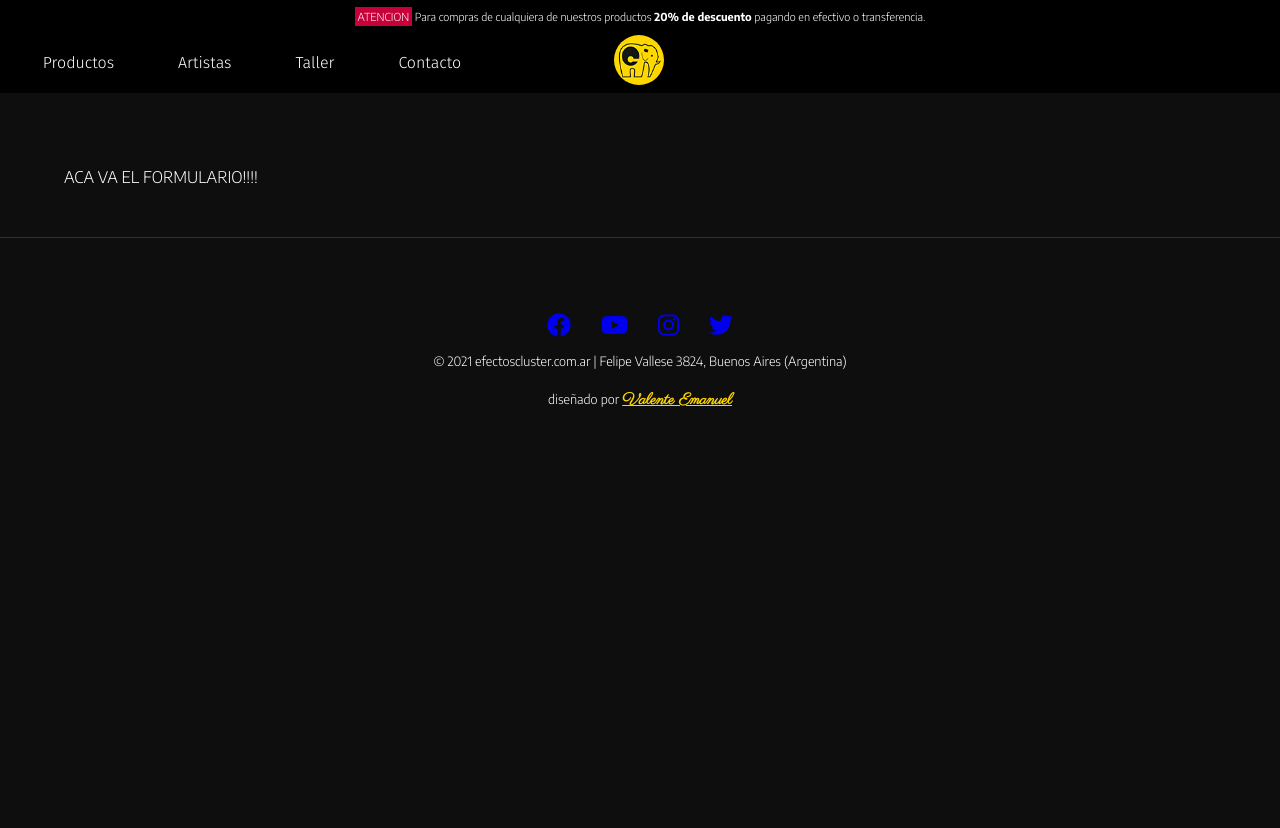
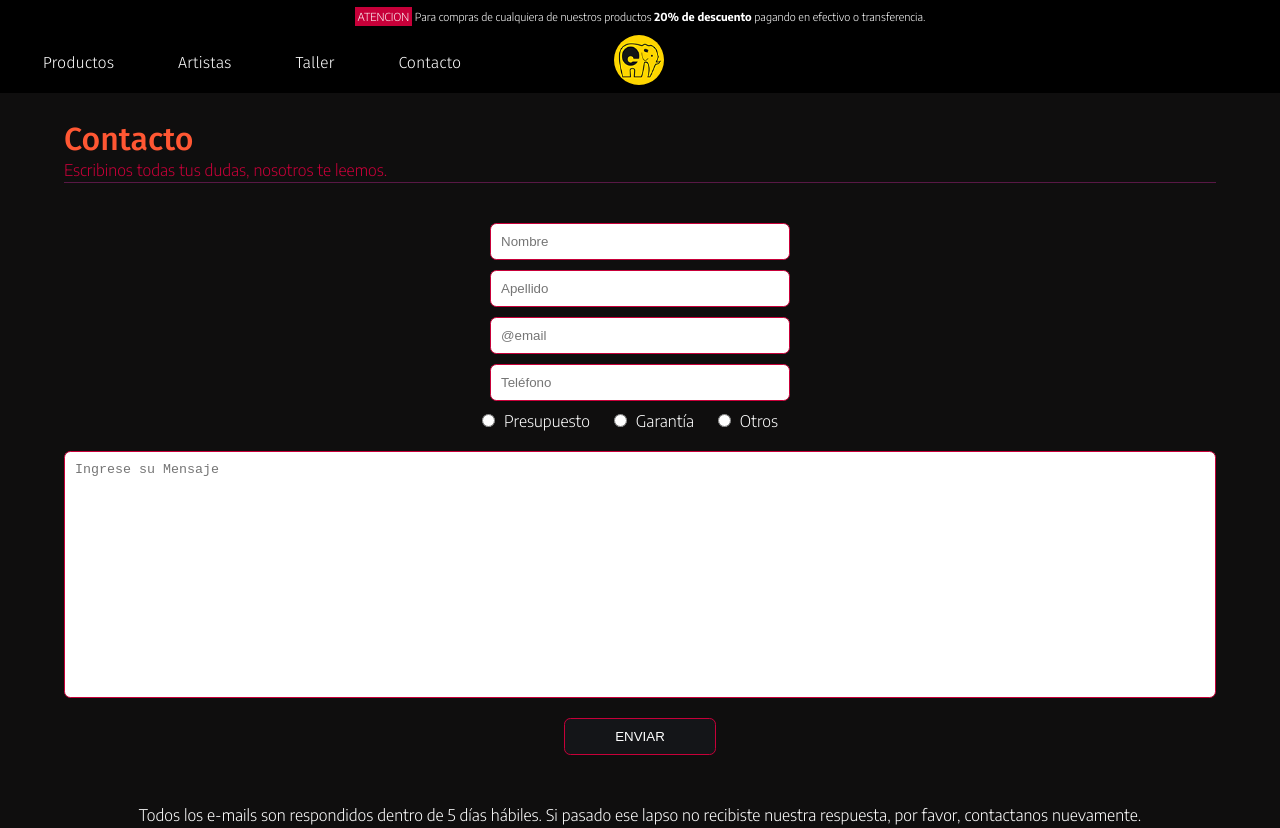
Before and after one commit to emavalente/Proyecto-Final---Cluster-Efectos, a plain HTML site: page pages/contacto.html in a window 1280 px wide. Shown: the top 828 px of the page. Before the commit the page ends 800 px from the top, so only its background shows below. Drawn offline with Linux system fonts and the light colour scheme.

Commit message:
armo estructura de Contactos - falta definir

```diff
--- a/css/style.css
+++ b/css/style.css
@@ -480,6 +480,55 @@ ul {
     height: 50px;
     margin: 20px; }
 
+.contactoForm {
+  width: 100%;
+  margin-bottom: 50px;
+  display: flex;
+  flex-direction: column;
+  align-items: center;
+  font-size: clamp(0.7rem, 4vw, 1rem);
+  color: #ffffff; }
+  .contactoForm .datosUs {
+    width: 100%;
+    display: flex;
+    flex-direction: column;
+    align-items: center; }
+    .contactoForm .datosUs input {
+      width: 100%;
+      max-width: 300px;
+      padding: 10px;
+      margin-bottom: 10px;
+      border: solid 1px #c70039;
+      border-radius: 0.4rem; }
+      .contactoForm .datosUs input:focus {
+        outline-color: #c70039;
+        background-color: #ffffff; }
+  .contactoForm .tipoMsn {
+    margin-bottom: 20px; }
+    .contactoForm .tipoMsn .label {
+      margin-left: 5px;
+      margin-right: 20px; }
+  .contactoForm .textMsn {
+    width: 100%;
+    margin-bottom: 20px;
+    display: flex;
+    flex-direction: column; }
+    .contactoForm .textMsn textarea {
+      padding: 10px;
+      border: solid 1px #c70039;
+      border-radius: 0.4rem;
+      resize: none; }
+      .contactoForm .textMsn textarea:focus {
+        outline-color: #c70039;
+        background-color: #ffffff; }
+  .contactoForm .boton .btnEnviar {
+    padding: 10px 50px;
+    background-color: #141518;
+    border: solid 1px #c70039;
+    border-radius: 0.4rem;
+    color: #ffffff;
+    text-transform: uppercase; }
+
 /* Estilos Footer */
 footer {
   border-top: 1px solid #581845;
--- a/pages/contacto.html
+++ b/pages/contacto.html
@@ -47,27 +47,51 @@
       </nav>
     </div>
     <main>
+      <section class="centrado seccionColumna">
         <div class="boxTituloSeccion">
           <h2 class="tituloSeccion">Contacto</h2>
           <p>Escribinos todas tus dudas, nosotros te leemos.</p>
         </div>
-        <section class="centrado">
-            ACA VA EL FORMULARIO!!!!
-        </section>
+        <form action="" class="contactoForm">
+          <div class="datosUs">
+            <input type="text" name="nombre" id="nombre" class="input" placeholder="Nombre" />
+            <input type="text" name="apellido" id="apellido" class="input" placeholder="Apellido" />
+          </div>
+          <div class="datosUs">
+            <input type="email" name="email" id="email" class="input" placeholder="@email" />
+            <input type="tel" name="telefono" id="telefono" class="input" placeholder="Teléfono" />
+          </div>
+          <div class="tipoMsn">
+            <input type="radio" name="tipo" id="presupuesto" class="radio" />
+            <label for="presupuesto" class="label">Presupuesto</label>
+            <input type="radio" name="tipo" id="garantia" class="radio" />
+            <label for="garantia" class="label">Garantía</label>
+            <input type="radio" name="tipo" id="otros" class="radio" />
+            <label for="otros" class="label">Otros</label>
+          </div>
+          <div class="textMsn">
+            <textarea name="mensaje" id="mensaje" cols="50" rows="15" placeholder="Ingrese su Mensaje"></textarea>
+          </div>
+          <div class="boton">
+            <input class="btnEnviar" type="submit" name="submit" id="submit" value="Enviar" />
+          </div>
+        </form>
+        <p>Todos los e-mails son respondidos dentro de 5 días hábiles. Si pasado ese lapso no recibiste nuestra respuesta, por favor, contactanos nuevamente.</p>
+      </section>
     </main>
     <footer class="contenedorCentrado">
       <ul class="navRedes">
         <li class="redes-item">
-          <a href="https://www.facebook.com/cluster.efectos" class="redes-link"><i class="fa-brands fa-facebook"></i></a>
+          <a href="https://www.facebook.com/cluster.efectos" class="redes-link"><i class="fa-brands fa-facebook facebook"></i></a>
         </li>
         <li class="redes-item">
-          <a href="https://www.youtube.com/c/EfectosClusterAR" class="redes-link"><i class="fa-brands fa-youtube"></i></a>
+          <a href="https://www.youtube.com/c/EfectosClusterAR" class="redes-link"><i class="fa-brands fa-youtube youtube"></i></a>
         </li>
         <li class="redes-item">
-          <a href="https://www.instagram.com/efectoscluster/?hl=es" class="redes-link"><i class="fa-brands fa-instagram"></i></a>
+          <a href="https://www.instagram.com/efectoscluster/?hl=es" class="redes-link"><i class="fa-brands fa-instagram instagram"></i></a>
         </li>
         <li class="redes-item">
-          <a href="https://twitter.com/EfectosCluster" class="redes-link"><i class="fa-brands fa-twitter"></i></a>
+          <a href="https://twitter.com/EfectosCluster" class="redes-link"><i class="fa-brands fa-twitter twitter"></i></a>
         </li>
       </ul>
       <p>&copy; 2021 efectoscluster.com.ar | Felipe Vallese 3824, Buenos Aires (Argentina)</p>
--- a/scss/views/_contacto.scss
+++ b/scss/views/_contacto.scss
@@ -0,0 +1,60 @@
+.contactoForm {
+  width: 100%;
+  margin-bottom: 50px;
+  display: flex;
+  flex-direction: column;
+  align-items: center;
+  font-size: $fntsize-subtituloSeccion;
+  color: $color-texto-general;
+  .datosUs {
+    width: 100%;
+    display: flex;
+    flex-direction: column;
+    align-items: center;
+    input {
+      width: 100%;
+      max-width: 300px;
+      padding: 10px;
+      margin-bottom: 10px;
+      border: solid 1px $color-border-btn;
+      border-radius: 0.4rem;
+      &:focus {
+        outline-color: $color-tercero;
+        background-color: #ffffff;
+      }
+    }
+  }
+  .tipoMsn {
+    margin-bottom: 20px;
+    .label {
+      margin-left: 5px;
+      margin-right: 20px;
+    }
+  }
+  .textMsn {
+    width: 100%;
+    margin-bottom: 20px;
+    display: flex;
+    flex-direction: column;
+    textarea {
+      padding: 10px;
+      border: solid 1px $color-border-btn;
+      border-radius: 0.4rem;
+      resize: none;
+      &:focus {
+        outline-color: $color-tercero;
+        background-color: #ffffff;
+      }
+    }
+  }
+  .boton {
+    .btnEnviar {
+      padding: 10px 50px;
+      background-color: $color-fondo-btn;
+      border: solid 1px $color-border-btn;
+      border-radius: 0.4rem;
+      color: $color-texto-general;
+      text-transform: uppercase;
+    }
+  }
+}
```
Also changed, not shown: index.html (+43 -9 lines), pages/artistas.html (+33 -16 lines), pages/productos.html (+40 -20 lines).
